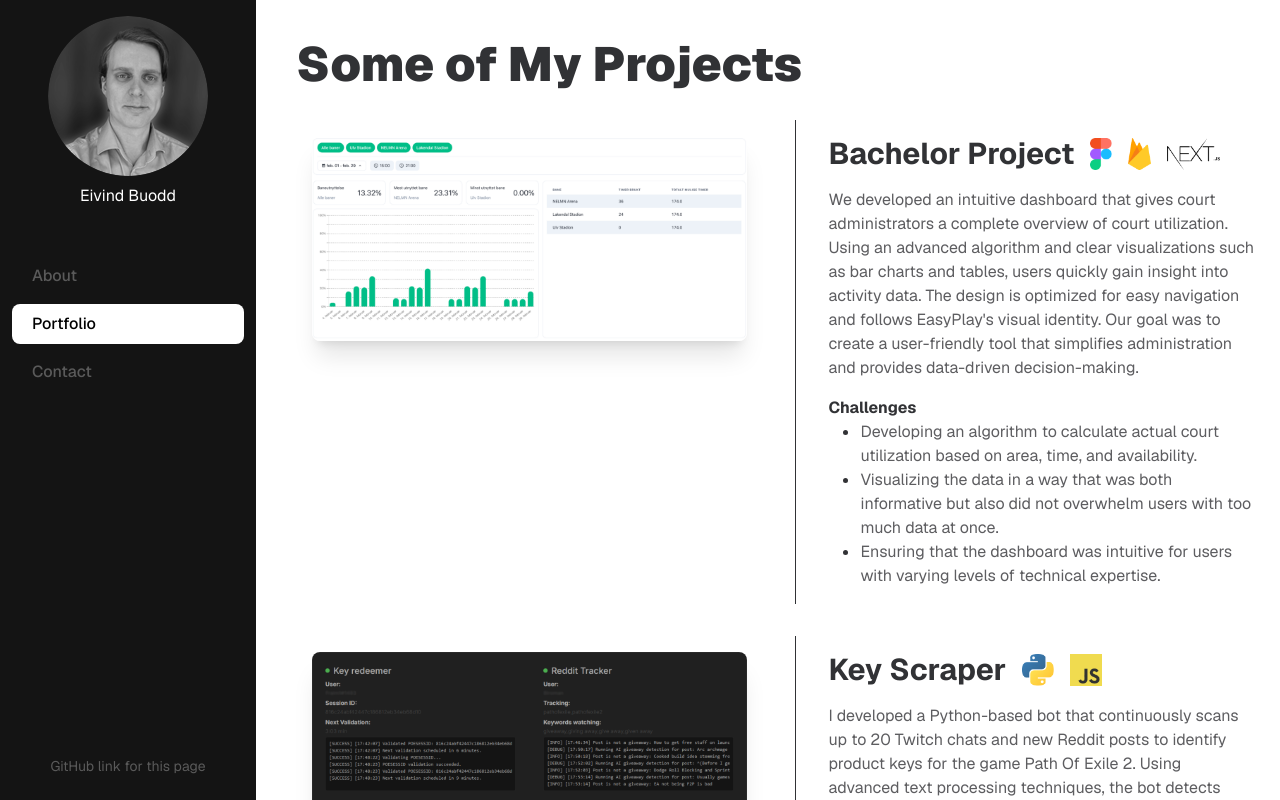
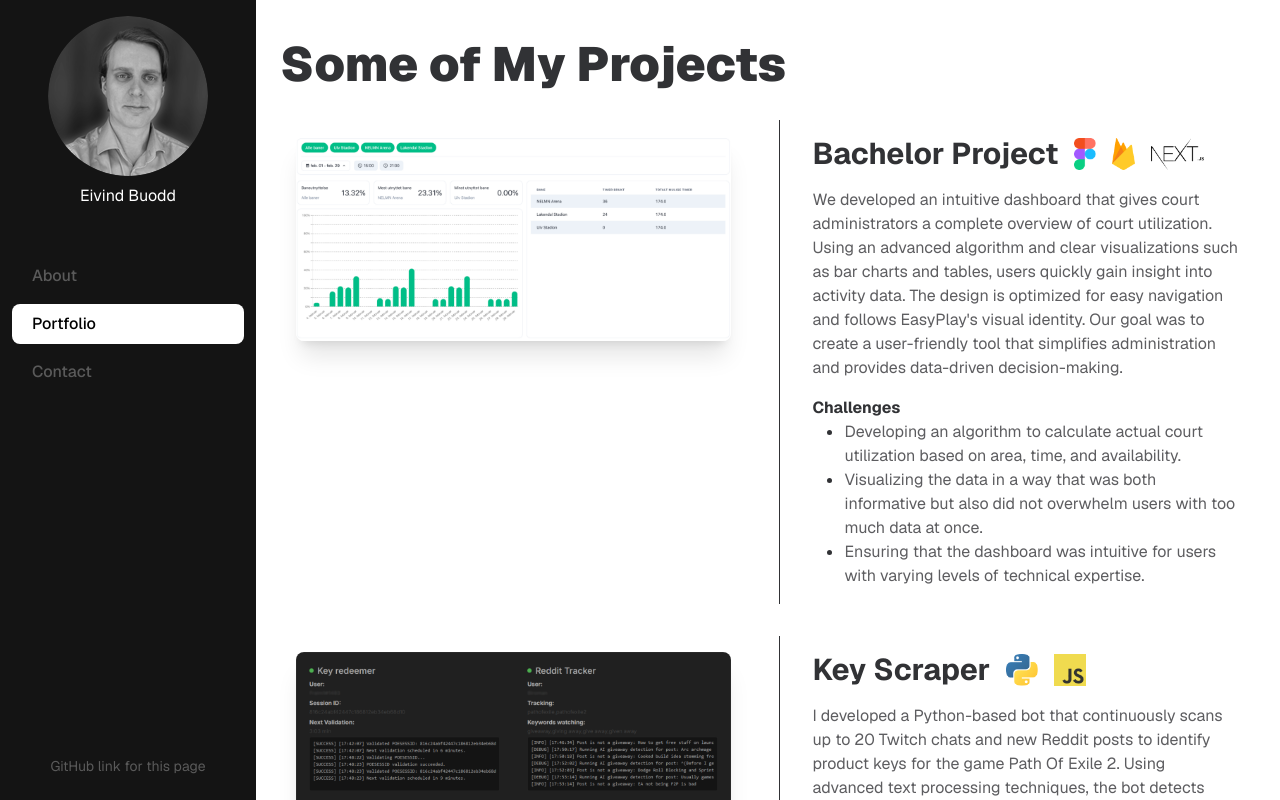
Before and after one commit to biroman/portfolio-new, a React (Vite) app: page /portfolio in a window 1280 px wide. Shown: the top 800 px of the page. Built offline with nearby package versions, Linux system fonts and the light colour scheme.

Commit message:
margin fix

```diff
--- a/src/pages/Portfolio.tsx
+++ b/src/pages/Portfolio.tsx
@@ -5,7 +5,7 @@ function Portfolio(): JSX.Element {
   const { t } = useTranslation();
 
   return (
-    <div className="container flex ml-4 mt-4 h-full flex-col">
+    <div className="container flex mt-4 h-full flex-col">
       <span className="text-5xl font-black">{t("projects.title")}</span>
       <Projects />
     </div>
```
